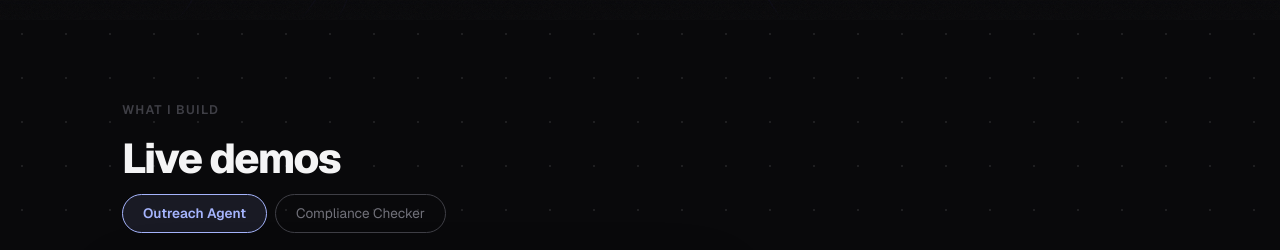
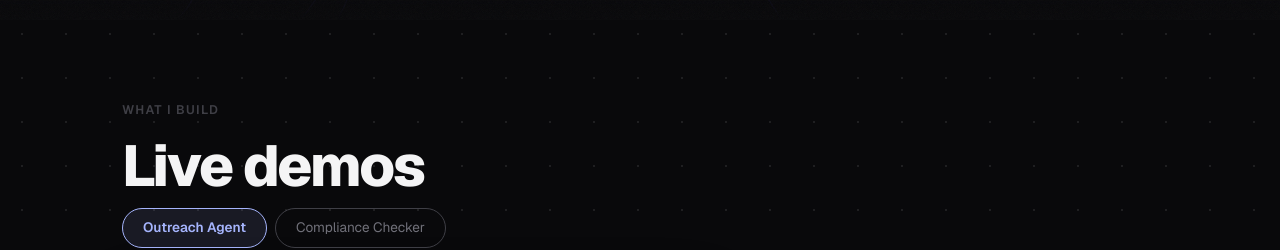
Before and after one commit to reverendish/ish-portfolio, a Next.js app: page / in a window 1280 px wide. Shown: the part 780-1030 px from the top of the page. Built offline with nearby package versions, Linux system fonts and the light colour scheme; no server answers.

Commit message:
fix: section headers much larger (clamp 2.4–3.6rem)

```diff
--- a/app/page.tsx
+++ b/app/page.tsx
@@ -192,10 +192,10 @@ export default function Home() {
   };
 
   const sectionH2: React.CSSProperties = {
-    fontSize: 'clamp(1.8rem, 3.5vw, 2.6rem)',
+    fontSize: 'clamp(2.4rem, 5vw, 3.6rem)',
     fontWeight: 800,
     letterSpacing: '-0.04em',
-    lineHeight: 1.1,
+    lineHeight: 1.05,
     marginBottom: '12px',
   };
 
```
